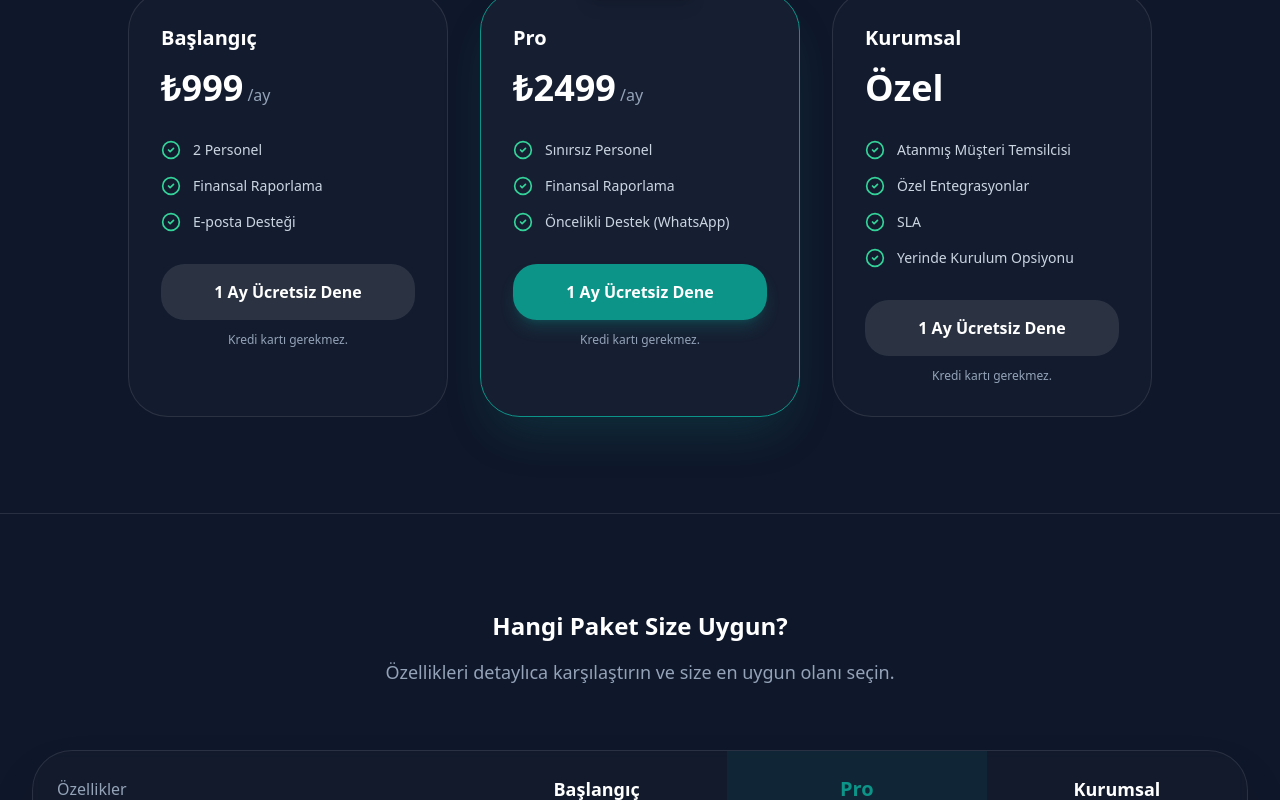
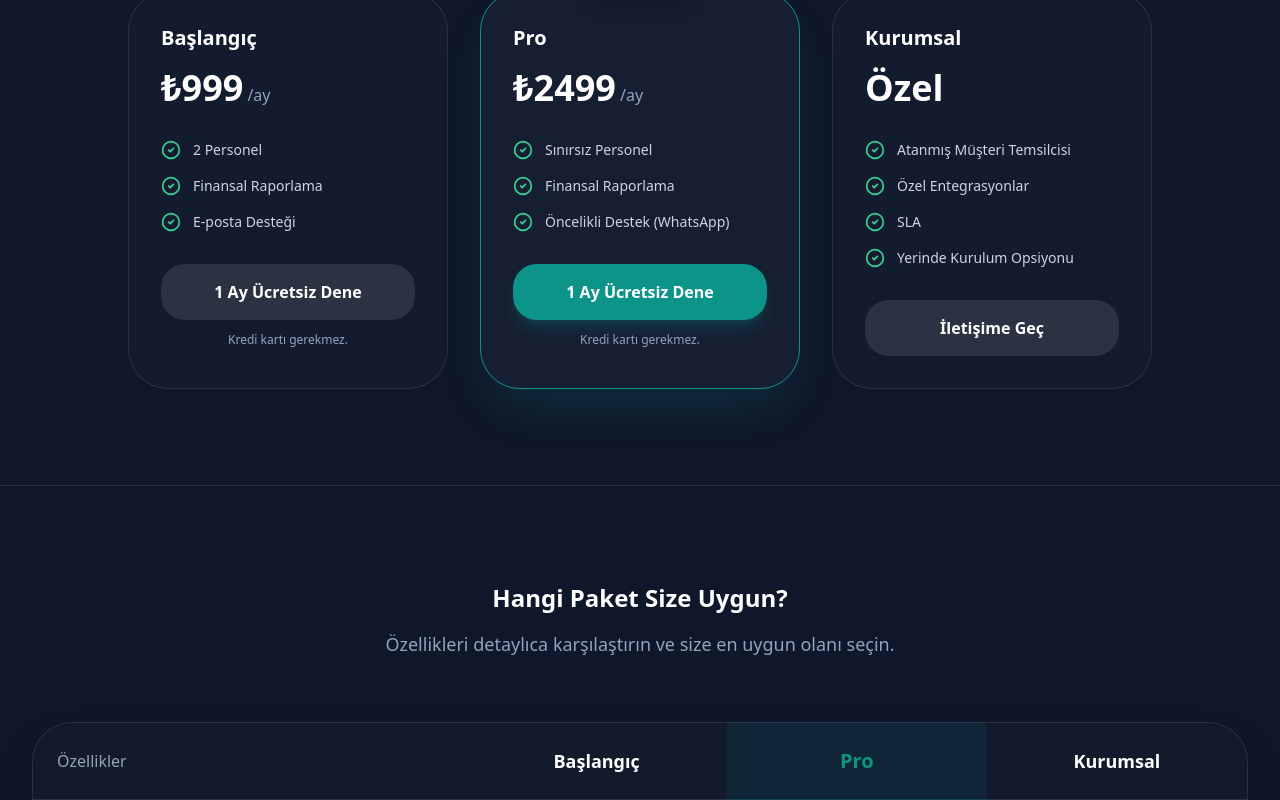
Before and after one commit to YagizEfeGokce/stitch_clinic_dashboard, a React (Vite) app: page / in a window 1280 px wide. Shown: the part 3896-4696 px from the top of the page. Built offline with nearby package versions, Linux system fonts and the light colour scheme; no server answers.

Commit message:
fix: Update Enterprise plan CTA button logic to match localized name 'Kurumsal'

```diff
--- a/src/pages/LandingPage.jsx
+++ b/src/pages/LandingPage.jsx
@@ -329,7 +329,7 @@ export default function LandingPage() {
                                 </ul>
                                 <button
                                     onClick={() => {
-                                        if (plan.name === 'Enterprise') {
+                                        if (plan.name === 'Kurumsal') {
                                             window.location.href = 'mailto:yagiz.gokce19@gmail.com';
                                         } else {
                                             navigate(`/login?plan=${plan.name === 'Başlangıç' ? 'free' : 'pro'}`);
@@ -337,9 +337,9 @@ export default function LandingPage() {
                                     }}
                                     className={`w-full py-4 rounded-xl font-bold transition-all ${plan.popular ? 'bg-primary hover:bg-primary-dark text-white shadow-lg shadow-primary/25' : 'bg-white/10 hover:bg-white/20 text-white'}`}
                                 >
-                                    {plan.name === 'Enterprise' ? 'İletişime Geç' : '1 Ay Ücretsiz Dene'}
+                                    {plan.name === 'Kurumsal' ? 'İletişime Geç' : '1 Ay Ücretsiz Dene'}
                                 </button>
-                                {plan.name !== 'Enterprise' && (
+                                {plan.name !== 'Kurumsal' && (
                                     <p className="text-center text-xs text-slate-400 mt-3 font-medium">
                                         Kredi kartı gerekmez.
                                     </p>
```
